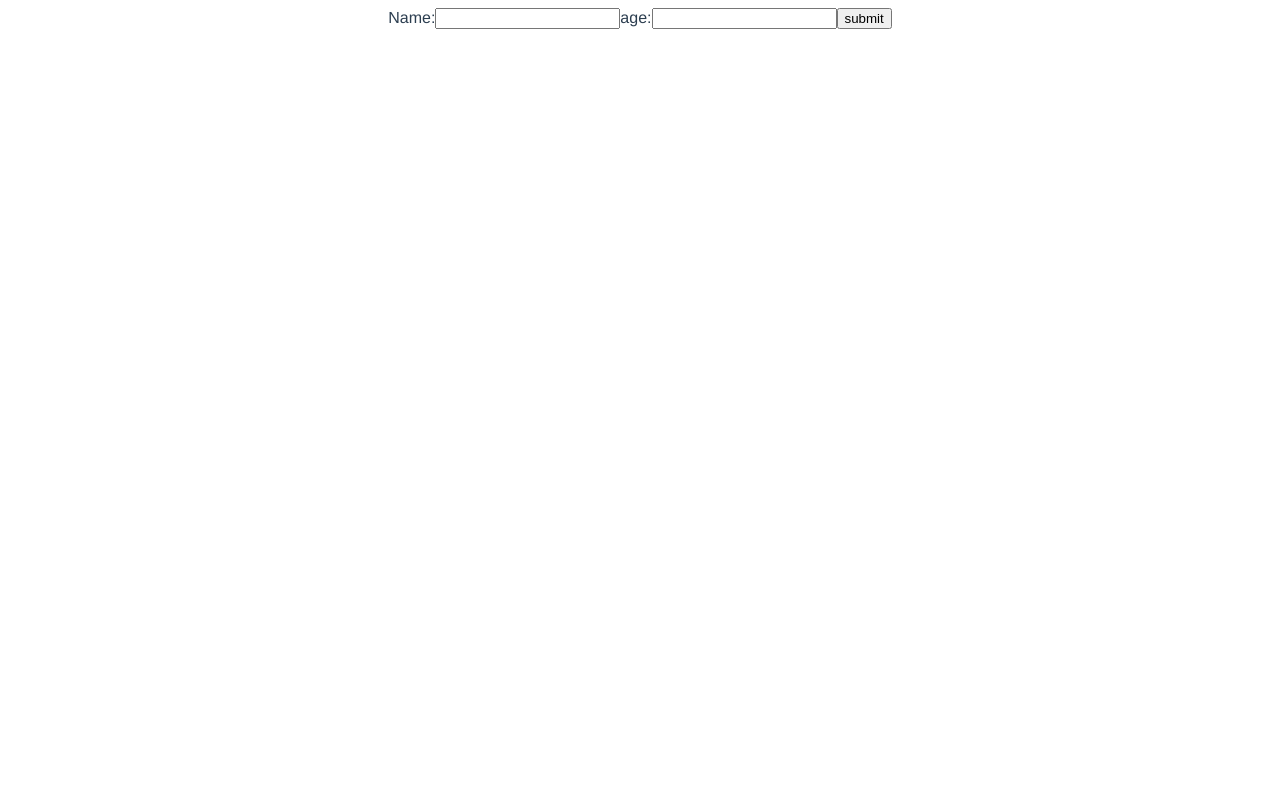
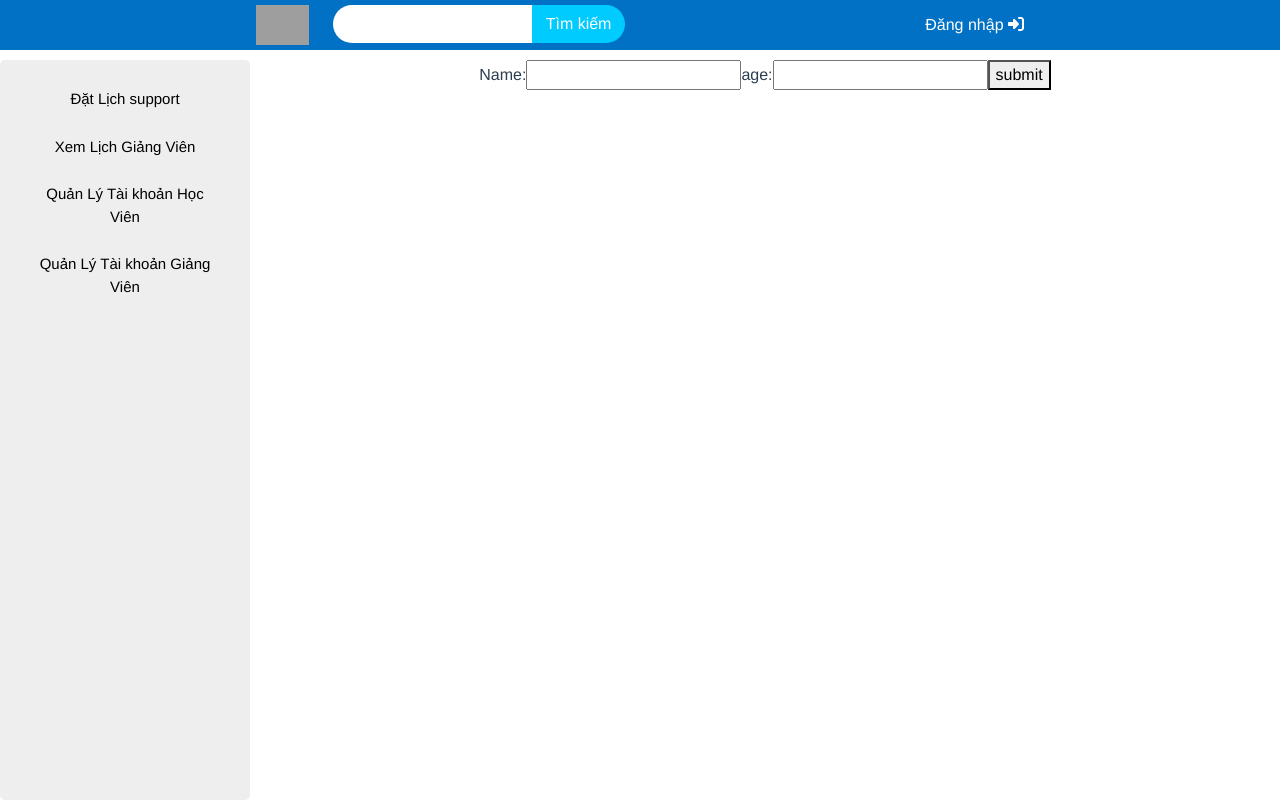
Before and after one commit to vandat3012/group-02, a Vue app in the folder FE/tech-learn/: page /student/1 in a window 1280 px wide. Built offline with nearby package versions, Linux system fonts and the light colour scheme; no server answers; grey boxes are pictures that could not be loaded.

Commit message:
doing source base

```diff
--- a/FE/tech-learn/data/db.json
+++ b/FE/tech-learn/data/db.json
@@ -6,27 +6,9 @@
       "id": "d246"
     },
     {
-      "id": "2fa8",
-      "name": "",
-      "age": ""
-    },
-    {
-      "id": "04d1"
-    },
-    {
       "id": "fd3a",
       "name": "",
       "age": ""
-    },
-    {
-      "id": "67a2",
-      "name": "ádsa",
-      "age": "ád"
-    },
-    {
-      "id": "cca4",
-      "name": "ádsa",
-      "age": "ád"
     },
     {
       "id": "6358",
@@ -72,46 +54,6 @@
       "id": "8ee5",
       "name": "",
       "age": ""
-    },
-    {
-      "id": "021f",
-      "name": "",
-      "age": ""
-    },
-    {
-      "id": "c587",
-      "name": "",
-      "age": ""
-    },
-    {
-      "id": "3618",
-      "name": "",
-      "age": ""
-    },
-    {
-      "id": "6c1a",
-      "name": "",
-      "age": ""
-    },
-    {
-      "id": "bada",
-      "name": "",
-      "age": ""
-    },
-    {
-      "id": "e739",
-      "name": "",
-      "age": ""
-    },
-    {
-      "id": "d16f",
-      "name": "",
-      "age": ""
-    },
-    {
-      "id": "9556",
-      "name": "111",
-      "age": "111"
     }
   ]
 }
--- a/FE/tech-learn/public/index.html
+++ b/FE/tech-learn/public/index.html
@@ -5,6 +5,7 @@
     <meta http-equiv="X-UA-Compatible" content="IE=edge">
     <meta name="viewport" content="width=device-width,initial-scale=1.0">
     <link rel="icon" href="<%= BASE_URL %>favicon.ico">
+    <link rel="stylesheet" href="https://cdn.jsdelivr.net/npm/bootstrap@4.0.0/dist/css/bootstrap.min.css" integrity="sha384-Gn5384xqQ1aoWXA+058RXPxPg6fy4IWvTNh0E263XmFcJlSAwiGgFAW/dAiS6JXm" crossorigin="anonymous">
     <title><%= htmlWebpackPlugin.options.title %></title>
   </head>
   <body>
@@ -13,5 +14,8 @@
     </noscript>
     <div id="app"></div>
     <!-- built files will be auto injected -->
+    <script src="https://code.jquery.com/jquery-3.2.1.slim.min.js" integrity="sha384-KJ3o2DKtIkvYIK3UENzmM7KCkRr/rE9/Qpg6aAZGJwFDMVNA/GpGFF93hXpG5KkN" crossorigin="anonymous"></script>
+    <script src="https://cdn.jsdelivr.net/npm/popper.js@1.12.9/dist/umd/popper.min.js" integrity="sha384-ApNbgh9B+Y1QKtv3Rn7W3mgPxhU9K/ScQsAP7hUibX39j7fakFPskvXusvfa0b4Q" crossorigin="anonymous"></script>
+    <script src="https://cdn.jsdelivr.net/npm/bootstrap@4.0.0/dist/js/bootstrap.min.js" integrity="sha384-JZR6Spejh4U02d8jOt6vLEHfe/JQGiRRSQQxSfFWpi1MquVdAyjUar5+76PVCmYl" crossorigin="anonymous"></script>
   </body>
 </html>
--- a/FE/tech-learn/src/App.vue
+++ b/FE/tech-learn/src/App.vue
@@ -1,14 +1,27 @@
+<template>
+  <div class="home-page">
+    <Header class="header"></Header>
+    <Navbar class="navbar"></Navbar>
+    <div class="content">
+      <RouterView/>
+    </div>
+  </div>
+</template>
+
 <script setup>
+import Header from './components/Header/Header.vue';
+import Navbar from './components/Navbar/Navbar.vue';
 import 'vue3-toastify/dist/index.css';
 import {RouterView} from 'vue-router'
 
 </script>
 
-<template>
-  <RouterView/>
-</template>
-
 <style>
+body {
+  margin: 0;
+  padding: 0;
+  box-sizing: border-box;
+}
 #app {
   font-family: Avenir, Helvetica, Arial, sans-serif;
   -webkit-font-smoothing: antialiased;
@@ -16,17 +29,29 @@ import {RouterView} from 'vue-router'
   text-align: center;
   color: #2c3e50;
 }
-
-nav {
-  padding: 30px;
+.home-page{
+    display: grid;
+    grid-template-areas:
+        "header header header header"
+        "navbar content content content"
+        "navbar content content content";
+    grid-template-columns: 250px 1fr 1fr 1fr;
+    grid-template-rows: auto 90px 1fr;
+    height: 100vh;
 }
 
-nav a {
-  font-weight: bold;
-  color: #2c3e50;
+.header {
+  grid-area: header;
 }
 
-nav a.router-link-exact-active {
-  color: #42b983;
+.navbar {
+  margin-top: 10px;
+  grid-area: navbar;
+}
+
+.content {
+  grid-area: content;
+  margin: 10px auto;
+  width: 80%;
 }
 </style>
--- /dev/null
+++ b/FE/tech-learn/src/components/Header/Header.vue
@@ -0,0 +1,92 @@
+<template>
+  <header class="header-container">
+    <div class="header-maxwidth">
+        <div class="div-right">
+            <img alt="Logo" src="#"/>
+            <div class="header-search">
+                <input class="input-search"/>
+                <div>
+                    <span>Tìm kiếm</span>
+                </div>
+            </div>
+        </div>
+        <div class="div-left">
+            <div>
+                <router-link to="">
+                <span>
+                        Đăng nhập
+                    </span>
+                    <fa icon="right-to-bracket"/>
+                </router-link>
+            </div>
+        </div>
+    </div>
+  </header>
+</template>
+
+<script setup>
+import { ref } from 'vue';
+
+
+</script>
+
+<style scoped>
+.header-container {
+    background-color: #0071c5;
+    width: 100%;
+    height: 50px;
+}
+
+.header-maxwidth {
+    width: 60%;
+    margin: 0 auto;
+    display: flex;
+    height: 50px;
+}
+
+.div-right {
+    display: flex;
+    width: 50%;
+    justify-content: space-between;
+    padding: 5px 0;
+}
+
+
+.header-search {
+    display: flex;
+    min-width: 80%;
+}
+.input-search {
+    height: 38px;
+    border: none;
+    border-radius: 20px 0 0 20px;
+    width: 65%;
+    padding-left: 15px;
+    outline: none;
+}
+
+.header-search div {
+    border-radius: 0 20px 20px 0;
+    color: #fff;
+    background-color: #00cbff;
+    width: 30%;
+    height: 38px;
+    display: flex;
+    align-items: center;
+    justify-content: center;
+}
+
+.div-left {
+    width: 50%;
+    display: flex;
+    justify-content: end;
+    align-items: center;
+    color: #fff;
+}
+
+.div-left div a {
+    text-decoration: none;
+    color: #fff;
+}
+
+</style>
--- a/FE/tech-learn/src/components/Modal/Modal.vue
+++ b/FE/tech-learn/src/components/Modal/Modal.vue
@@ -1,16 +1,29 @@
 <template>
-    <div class="modal-overlay" @click.self="closeModal">
-      <div class="modal">
-        <h3>Confirm Deletion</h3>
-        <p>Are you sure you want to delete?</p>
-        <button @click="confirmDelete">Yes</button>
-        <button @click="closeModal">No</button>
+  <div class="modal fade" id="exampleModal" tabindex="-1" role="dialog" aria-labelledby="exampleModalLabel" aria-hidden="true">
+    <div class="modal-dialog" role="document">
+      <div class="modal-content">
+        <div class="modal-header">
+          <h5 class="modal-title" id="exampleModalLabel">Xác nhận muốn xóa !!!</h5>
+            <button type="button" class="close" data-dismiss="modal" aria-label="Close" @click="closeModal">
+              <span aria-hidden="true">&times;</span>
+            </button>
+        </div>
+      <div class="modal-body">
+        Bạn có chắc chắn xóa không?
+      </div>
+      <div class="modal-footer">
+        <button type="button" class="btn btn-secondary" data-dismiss="modal" @click="closeModal">Đóng</button>
+        <button type="button" class="btn btn-primary" @click="confirmDelete">Xóa</button>
       </div>
     </div>
+  </div>
+</div>
   </template>
   <script setup>
   import { defineEmits } from 'vue';
   const emit = defineEmits(['confirm', 'close']);
+
+
 
   const confirmDelete = () => {
     emit('confirm');
@@ -22,22 +35,6 @@
 
   </script>
 
-  <style>
-  .modal-overlay {
-    position: fixed;
-    top: 0;
-    left: 0;
-    width: 100%;
-    height: 100%;
-    background: rgba(0, 0, 0, 0.5);
-    display: flex;
-    justify-content: center;
-    align-items: center;
-  }
-  .modal {
-    background: white;
-    padding: 20px;
-    border-radius: 5px;
-    text-align: center;
-  }
+  <style >
+
   </style>
--- /dev/null
+++ b/FE/tech-learn/src/components/Navbar/Navbar.vue
@@ -0,0 +1,63 @@
+<template>
+  <div class="navbar-container">
+    <div class="list-item">
+        <div class="item" @click="handleSelect(1)" :class="{active: selectedItem === 1}">
+            <router-link to="">Đặt Lịch support</router-link>
+        </div>
+        <div class="item" @click="handleSelect(2)" :class="{active: selectedItem === 2}">
+            <router-link to="">Xem Lịch Giảng Viên</router-link>
+        </div>
+        <div class="item" @click="handleSelect(3)" :class="{active: selectedItem === 3}">
+            <router-link to="">Quản Lý Tài khoản Học Viên</router-link>
+        </div>
+        <div class="item" @click="handleSelect(4)" :class="{active: selectedItem === 4}">
+            <router-link to="">Quản Lý Tài khoản Giảng Viên</router-link>
+        </div>
+    </div>
+  </div>
+</template>
+
+<script setup>
+import { ref } from 'vue';
+
+
+const selectedItem = ref(0);
+
+const handleSelect = (e) => {
+    selectedItem.value = e
+
+}
+</script>
+
+<style scoped>
+.navbar-container {
+    background-color: #eee;
+    display: flex;
+    flex-direction: column;
+    border-radius: 5px;
+}
+.list-item{
+    padding: 5px;
+}
+.item {
+    padding: 10px;
+    cursor: pointer;
+    margin: 5px;
+    display: flex;
+    justify-content: center;
+
+}
+
+.active {
+    background-color: #0071c5;
+    color: #fff;
+    font-weight: bold;
+    border-radius: 5px;
+}
+
+.item a {
+    text-decoration: none;
+    color: black;
+    font-size: 15px;
+}
+</style>
--- a/FE/tech-learn/src/components/NotFound/NotFound.vue
+++ b/FE/tech-learn/src/components/NotFound/NotFound.vue
@@ -1,6 +1,19 @@
 <template>
-  <h1>404</h1>
-  <h3>Page Not Found</h3>
+ <div class="container">
+		<div class="row">
+      <div class="col-sm-12 ">
+       <div class="col-sm-10 col-sm-offset-1  text-center">
+        <div class="four_zero_four_bg">
+			    <h1 class="text-center ">404</h1>
+		    </div>
+        <div class="contant_box_404">
+          <h2>Page not found!</h2>
+          <router-link :to="{name:'StudentList'}" class="link_404">Go to Home</router-link>
+        </div>
+		  </div>
+		</div>
+	</div>
+</div>
 </template>
 
 <script>
@@ -9,6 +22,34 @@ export default {
 }
 </script>
 
-<style>
+<style scoped>
+
+
+.page_404{
+  padding:40px 0; background:#fff; font-family: 'Arvo', serif;
+}
+
+.page_404  img{
+  width:100%;
+
+}
+
+.four_zero_four_bg h1{
+  font-size:80px;
+}
+
+.four_zero_four_bg h3{
+  font-size:80px;
+}
+
+.link_404{
+	color: #fff;
+  padding: 10px 20px;
+  background: #39ac31;
+  margin: 20px 0;
+  display: inline-block;
+}
+
+
 
 </style>
--- a/FE/tech-learn/src/main.js
+++ b/FE/tech-learn/src/main.js
@@ -6,9 +6,14 @@ import store from './store';
 import { ToastContainer } from 'vue3-toastify';
 import { Toast } from 'vue3-toastify';
 import 'vue3-toastify/dist/index.css';
+import { FontAwesomeIcon } from '@fortawesome/vue-fontawesome';
+import { library } from '@fortawesome/fontawesome-svg-core';
+import { fas } from '@fortawesome/free-solid-svg-icons';
+
 
 const app = createApp(App);
-
+library.add(fas);
+app.component('fa', FontAwesomeIcon)
 app.use(store);
 app.use(router);
 app.use(Toast);
--- a/FE/tech-learn/src/router/index.js
+++ b/FE/tech-learn/src/router/index.js
@@ -1,7 +1,7 @@
 import { createRouter, createWebHistory } from 'vue-router'
-import Students from '@/components/student/Students.vue'
-import CreateStudent from '@/components/student/StudentCreate.vue'
-import StudentUpdate from '@/components/student/StudentUpdate.vue'
+import Students from '@/components/Student/Students.vue'
+import CreateStudent from '@/components/Student/StudentCreate.vue'
+import StudentUpdate from '@/components/Student/StudentUpdate.vue'
 import NotFound from '@/components/NotFound/NotFound.vue'
 
 const routes = [
```
Also changed, not shown: FE/tech-learn/package.json (+7 -1 lines), FE/tech-learn/src/components/student/Students.vue (+20 -20 lines), 1 other file (tests, documents, lock files or other folders).
